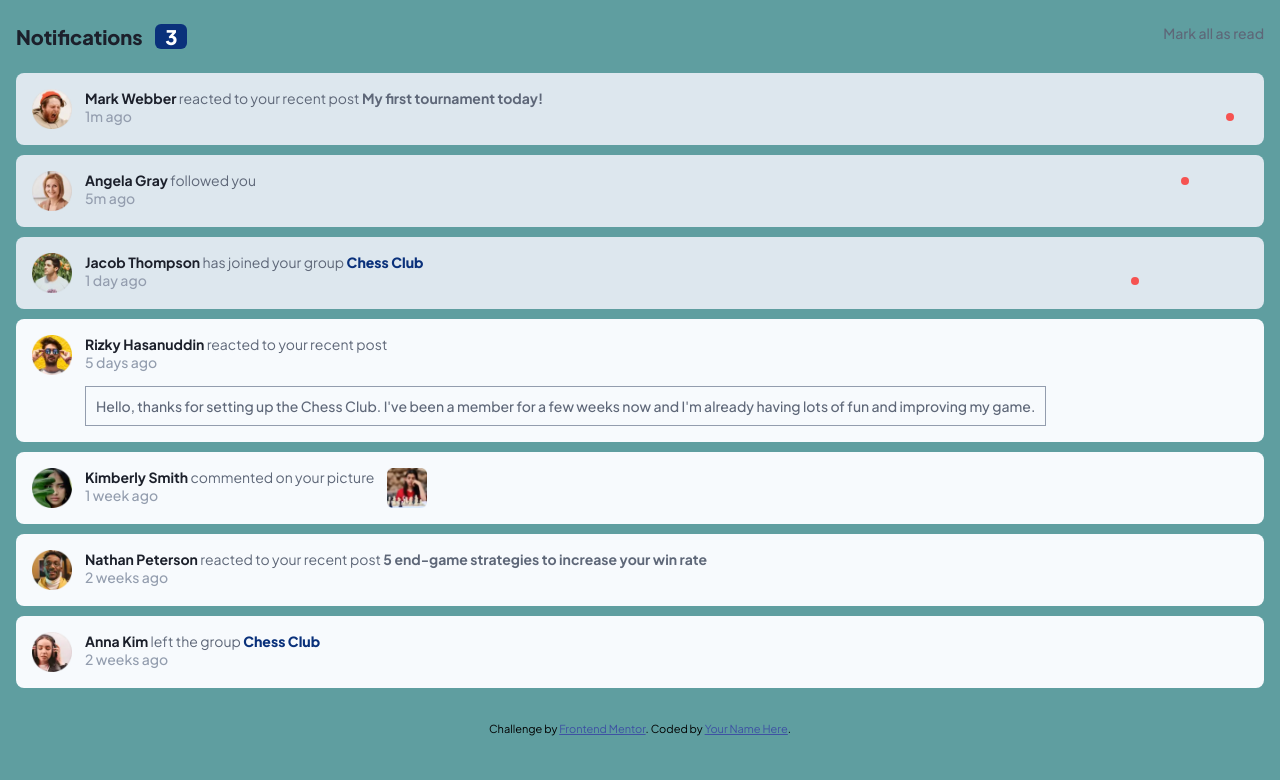
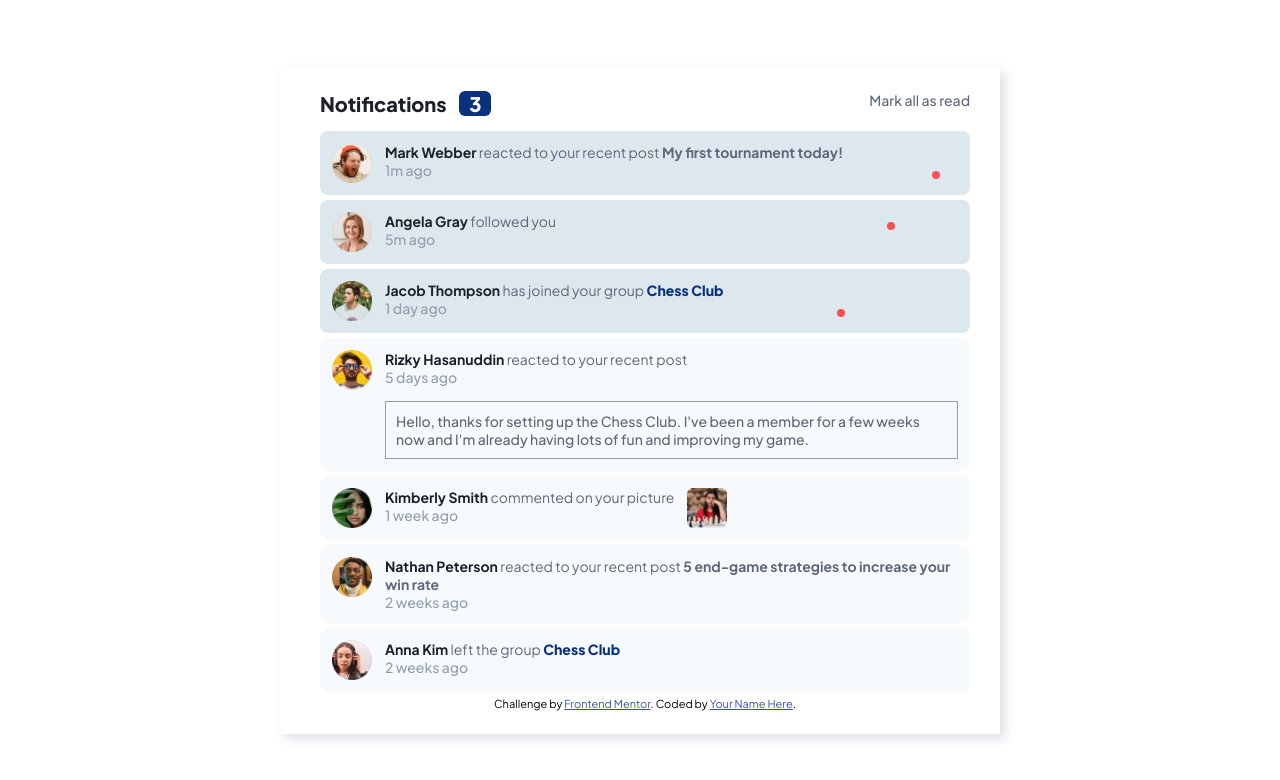
Before and after one commit to Histman726/notifications-page, a plain HTML site: page index.html in a window 1280 px wide. Drawn offline with Linux system fonts and the light colour scheme.

Commit message:
Diseño desktop listo

```diff
--- a/styles.css
+++ b/styles.css
@@ -10,7 +10,7 @@
   --very-light-grayish-blue: hsl(210, 60%, 98%);
   --light-grayish-blue-1: hsl(211, 68%, 94%);
   --light-grayish-blue-2: hsl(205, 33%, 90%);
-  --grayish-blue: hsl(219, 14%, 63%);
+  --grayish-blue: hsl(218, 14%, 63%);
   --dark-grayish-blue: hsl(219, 12%, 42%);
   --very-dark-blue: hsl(224, 21%, 14%);
 }
@@ -28,7 +28,6 @@
 
 body{
   font-family: 'Plus Jakarta Sans', sans-serif;
-  background-color: cadetblue; /* Quitar esta linea */
 }
 
 main{
@@ -155,3 +154,32 @@ main{
 .post:nth-child(4)::after{
   right: 125px;
 }
+
+
+@media (width>1080px) {
+  body{
+    display: flex;
+    justify-content: center;
+    align-items: center;
+    width: 100%;
+    height: 100vh;
+  }
+
+  main{
+    background-color: white;
+    width: 720px;
+    max-height: 100vh;
+    padding-left: 40px;
+    padding-right: 30px;
+    box-shadow: hsla(218, 14%, 63%,0.3) 5px 5px 10px;
+  }
+
+  .notification{
+    margin-bottom: 15px;
+  }
+
+  .post{
+    margin-bottom: 5px;
+    padding: 12px;
+  }
+}
```
Also changed, not shown: index.html (+1 -1 lines).
